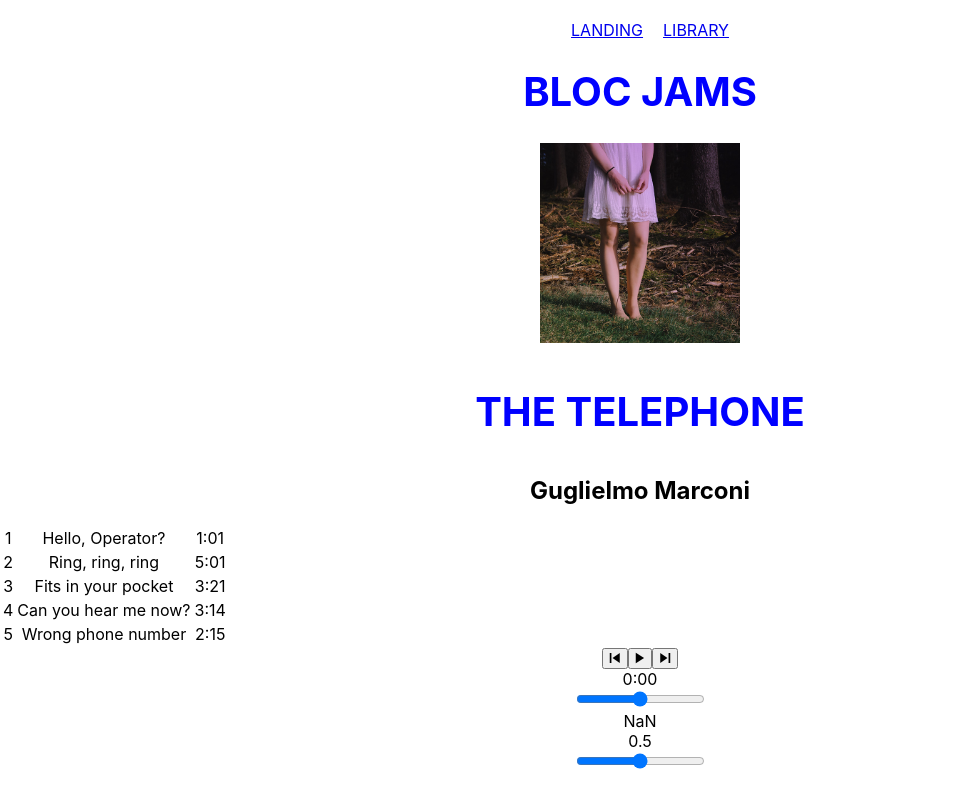
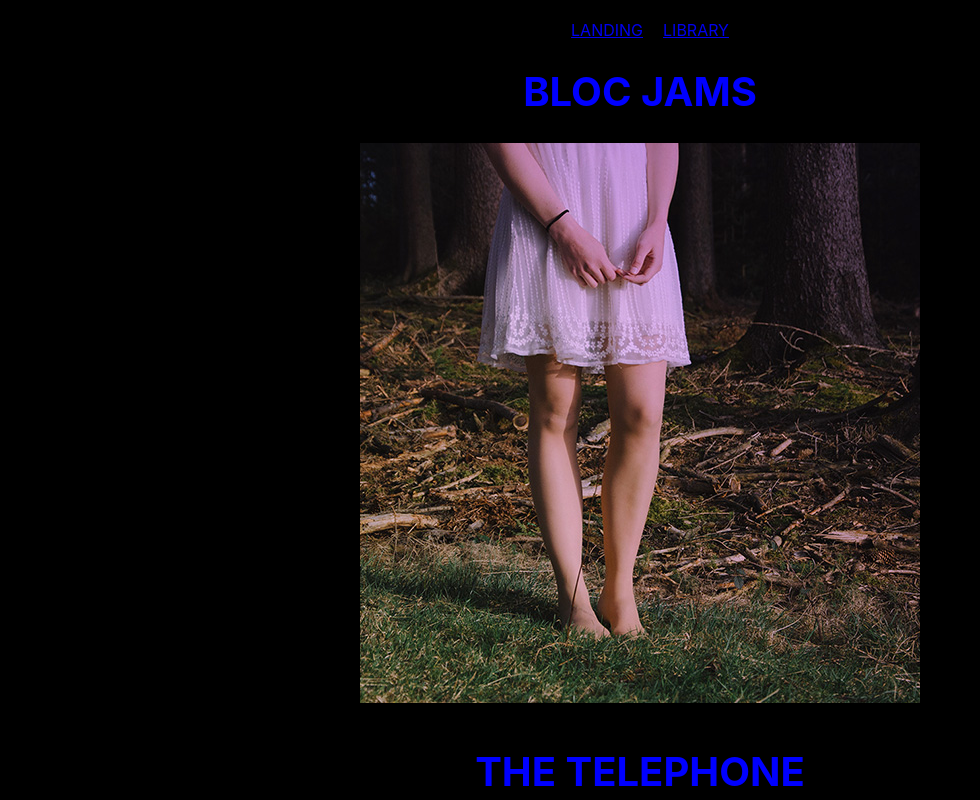
Before and after one commit to tanyanrswift/bloc-jams-react, a React (Create React App) app: page /album/guglielmo-marconi-the-telephone in a window 1280 px wide. Shown: the top 800 px of the page, without its empty margins (0-980 px from the left). Built offline with nearby package versions, Linux system fonts and the light colour scheme; some icons are missing.

Commit message:
Checkpoint Bloc Jams React Styling completed

```diff
--- a/src/components/Album.js
+++ b/src/components/Album.js
@@ -166,14 +166,15 @@ class Album extends Component {
             {
             this.state.album.songs.map( (song, index) =>
               <tr className="song" key={index} onClick={() => this.handleSongClick(song)} onMouseEnter = {() => this.handleMouseEnter(song, index + 1)} onMouseLeave = {() => this.handleMouseLeave(song, index + 1)} >
-                <td>{this.getSongNumber(index + 1)}</td>
-                 <td>{song.title}</td>
-                 <td>{song.duration}</td>
+                <td id="song-number">{this.getSongNumber(index + 1)}</td>
+                 <td id="song-title">{song.title}</td>
+                 <td id="song-duration">{this.formatTime(song.duration)}</td>
               </tr>
             )
           }
           </tbody>
         </table>
+        <div className='player-bar'>
         <PlayerBar
           isPlaying={this.state.isPlaying}
           currentSong={this.state.currentSong}
@@ -187,6 +188,7 @@ class Album extends Component {
           handleVolumeChange={(e) =>this.handleVolumeChange(e)}
           formatTime={this.formatTime}
         />
+        </div>
       </section>
     );
   }
--- a/src/components/Landing.js
+++ b/src/components/Landing.js
@@ -1,5 +1,5 @@
 import React from 'react';
-
+import './landing.css'
 
 const Landing = () => (
   <section className="landing">
--- a/src/components/Library.js
+++ b/src/components/Library.js
@@ -16,7 +16,7 @@ class Library extends Component {
         {
           this.state.albums.map( (album, index) =>
             <Link to={`/album/${album.slug}`} key={index}>
-              <img src={album.albumCover} alt={album.title} />
+              <img className='image' src={album.albumCover} alt={album.title} />
               <div>{album.title}</div>
               <div>{album.artist}</div>
               <div>{album.songs.length} songs</div>
--- a/src/components/PlayerBar.js
+++ b/src/components/PlayerBar.js
@@ -26,7 +26,7 @@ class PlayerBar extends Component {
             step="0.01"
             onChange={this.props.handleTimeChange}
           />
-          <div className="total-time">{this.props.duration}</div>
+          <div className="total-time">{this.props.formatTime(this.props.duration)}</div>
         </section>
         <section id="volume-control">
           <div className="icon ion-volume-low">{this.props.currentVolume}</div>
--- a/src/components/album.css
+++ b/src/components/album.css
@@ -1,13 +1,18 @@
-album {
-  font: white;
+.artist {
+  color: white;
   text-transform: uppercase;
 }
 
-#album-cover-art {
-  height: 200px;
-  width: 200px;
+#song-number, #song-duration {
+  color: blue;
+  padding-right: 20px;
 }
 
-#song-list {
-  text-align: center;
+#song-title {
+  color: white;
+  padding-right: 20px;
 }
+
+.player-bar {
+  color: blue;
+}
--- a/src/components/library.css
+++ b/src/components/library.css
@@ -1,3 +1,10 @@
 .library {
   color: white;
+  text-transform: uppercase;
 }
+
+.image {
+  height: 300px;
+  width: 300px;
+  border-style: solid;
+}
--- a/src/components/playerbar.css
+++ b/src/components/playerbar.css
@@ -1,15 +1,3 @@
-.player-bar {
+.current-time {
   color: white;
 }
-
-#buttons {
-  float: right;
-}
-
-#time-control {
-  float: right;
-}
-
-#volume-control {
-  float: left;
-}
```
